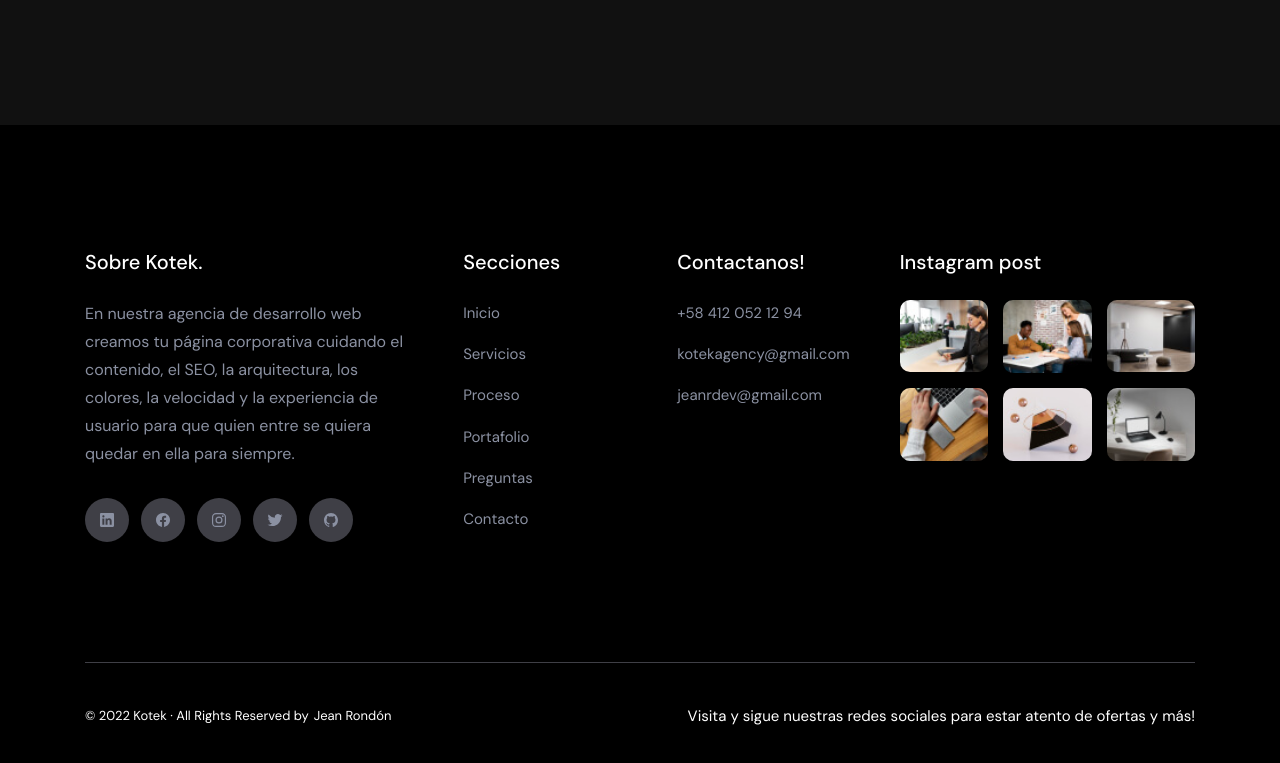
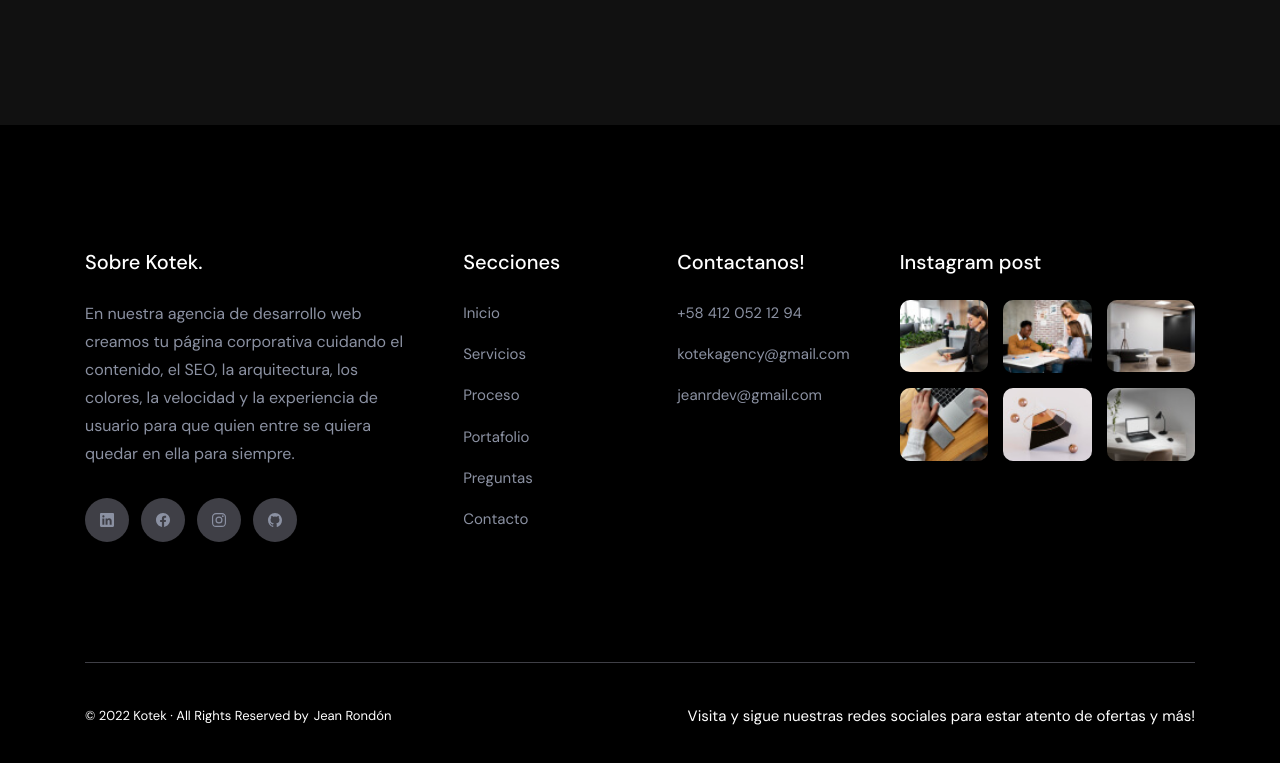
Before and after one commit to jeandv/kotek, a plain HTML site: page index.html in a window 1280 px wide. Shown: the part 6907-7670 px from the top of the page. Drawn offline with nearby package versions, Linux system fonts and the light colour scheme.

Commit message:
Update index.html

```diff
--- a/index.html
+++ b/index.html
@@ -509,7 +509,7 @@
           <ul class='social-list'>
 
             <li>
-              <a href='#' class='social-link'>
+              <a href='https://www.linkedin.com/company/kotek-ve/' target='_blank' class='social-link'>
                 <ion-icon name='logo-linkedin'></ion-icon>
               </a>
             </li>
@@ -527,13 +527,7 @@
             </li>
 
             <li>
-              <a href='#' class='social-link'>
-                <ion-icon name='logo-twitter'></ion-icon>
-              </a>
-            </li>
-
-            <li>
-              <a href='https://github.com/jeandv' class='social-link'>
+              <a href='https://github.com/jeandv' target='_blank' class='social-link'>
                 <ion-icon name='logo-github'></ion-icon>
               </a>
             </li>
```
